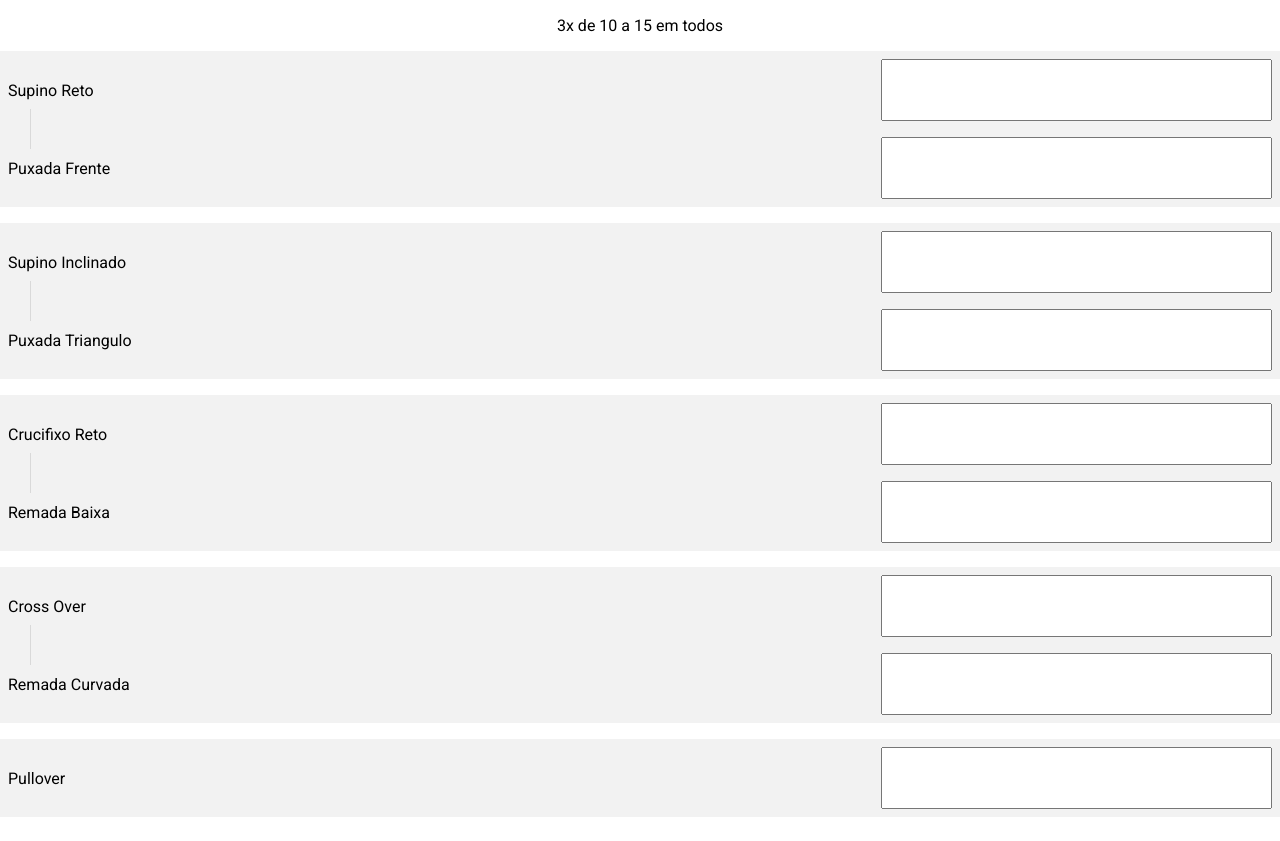
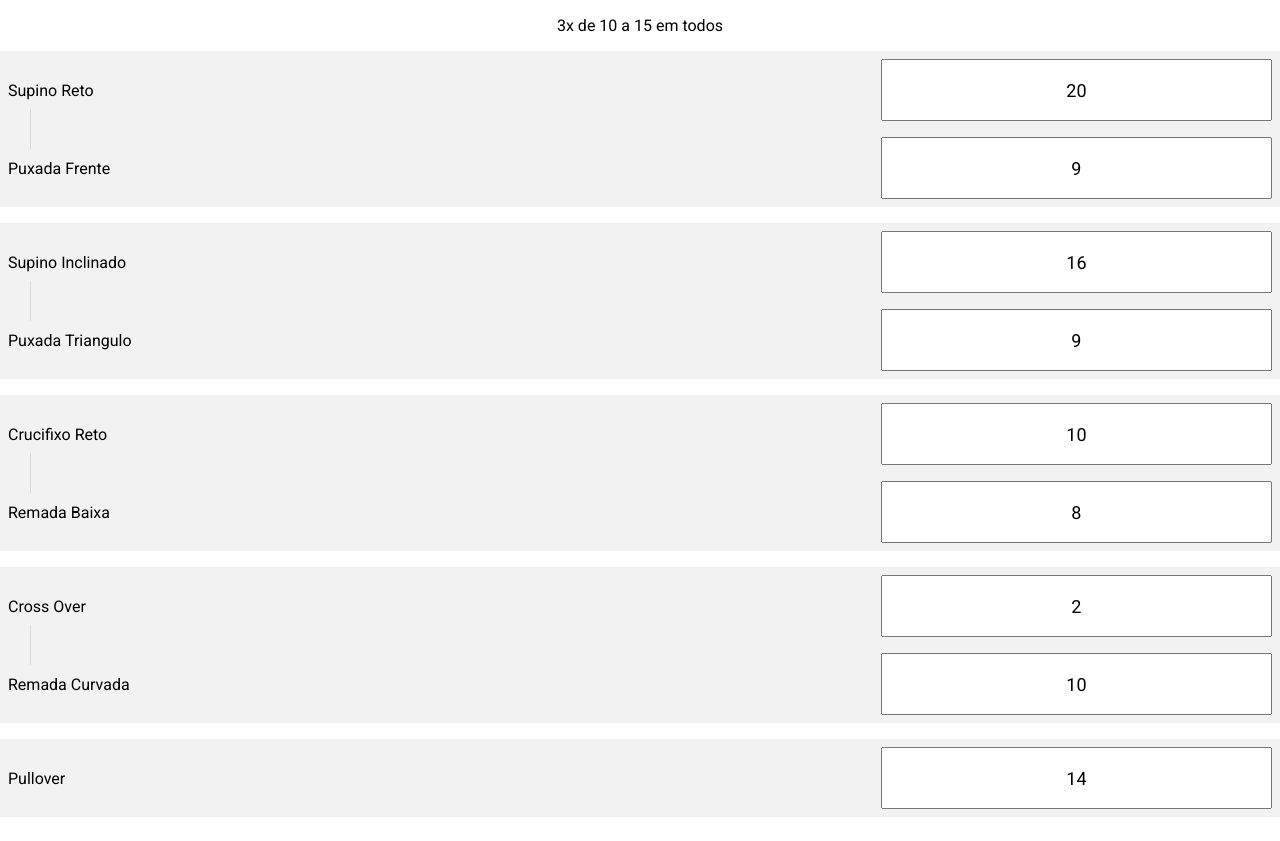
Before and after one commit to gabriellmrosa/gabriellmrosa.github.io, a plain HTML site: page index.html in a window 1280 px wide. Drawn offline with Linux system fonts and the light colour scheme.

Commit message:
valores pesos

```diff
--- a/index.html
+++ b/index.html
@@ -17,50 +17,50 @@
         <div class="biset">
             <div class="flex-area j-space-between linha">
                 <p>Supino Reto</p>
-                <input type="text">
+                <input type="text" value="20">
             </div>
             <div class="flex-area j-space-between linha">
                 <p>Puxada Frente</p>
-                <input type="text">
+                <input type="text" value="9">
             </div>
         </div>
 
         <div class="biset">
             <div class="flex-area j-space-between linha">
                 <p>Supino Inclinado</p>
-                <input type="text">
+                <input type="text" value="16">
             </div>
             <div class="flex-area j-space-between linha">
                 <p>Puxada Triangulo</p>
-                <input type="text">
+                <input type="text" value="9">
             </div>
         </div>
 
         <div class="biset">
             <div class="flex-area j-space-between linha">
                 <p>Crucifixo Reto</p>
-                <input type="text">
+                <input type="text" value="10">
             </div>
             <div class="flex-area j-space-between linha">
                 <p>Remada Baixa</p>
-                <input type="text">
+                <input type="text" value="8">
             </div>
         </div>
 
         <div class="biset">
             <div class="flex-area j-space-between linha">
                 <p>Cross Over</p>
-                <input type="text">
+                <input type="text" value="2">
             </div>
             <div class="flex-area j-space-between linha">
                 <p>Remada Curvada</p>
-                <input type="text">
+                <input type="text" value="10">
             </div>
         </div>
 
         <div class="flex-area j-space-between linha">
             <p>Pullover</p>
-            <input type="text">
+            <input type="text" value="14">
         </div>
 
     </div>
```
